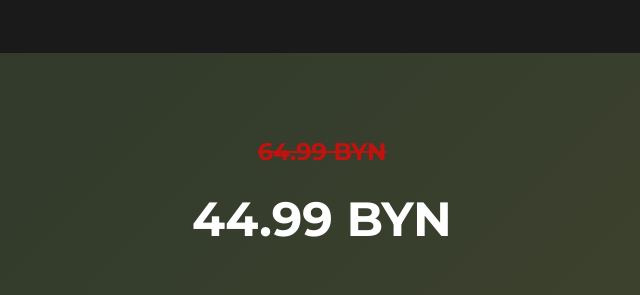
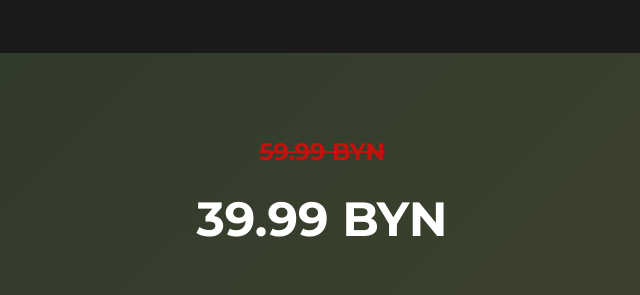
Before and after one commit to Alesk7/sell-landing-tactical-glasses, a plain HTML site: page index.html in a window 1280 px wide. Shown: the part 3760-4055 px from the top of the page, 318-958 px from the left. Drawn offline with nearby package versions, Linux system fonts and the light colour scheme.

Commit message:
Обновил цену

```diff
--- a/index.html
+++ b/index.html
@@ -150,8 +150,8 @@
         <div class="container">
             <div class="price-container">
                 <div class="price-info">
-                    <div class="price-old">64.99 BYN</div>
-                    <div class="price-new">44.99 BYN</div>
+                    <div class="price-old">59.99 BYN</div>
+                    <div class="price-new">39.99 BYN</div>
                 </div>
                 <div class="timer-container">
                     <p class="timer-label">До конца акции осталось:</p>
```
Also changed, not shown: 1 other file.
